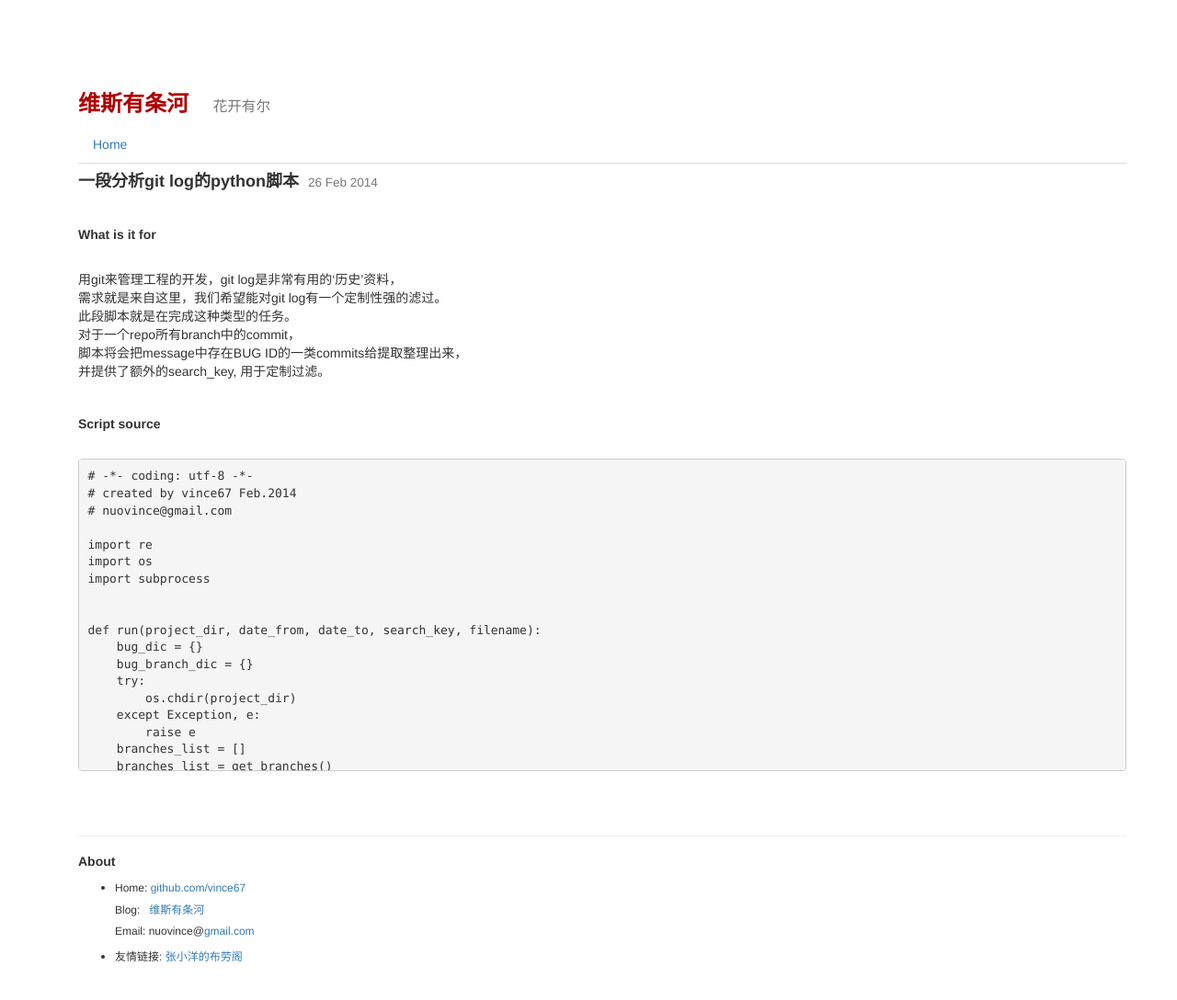
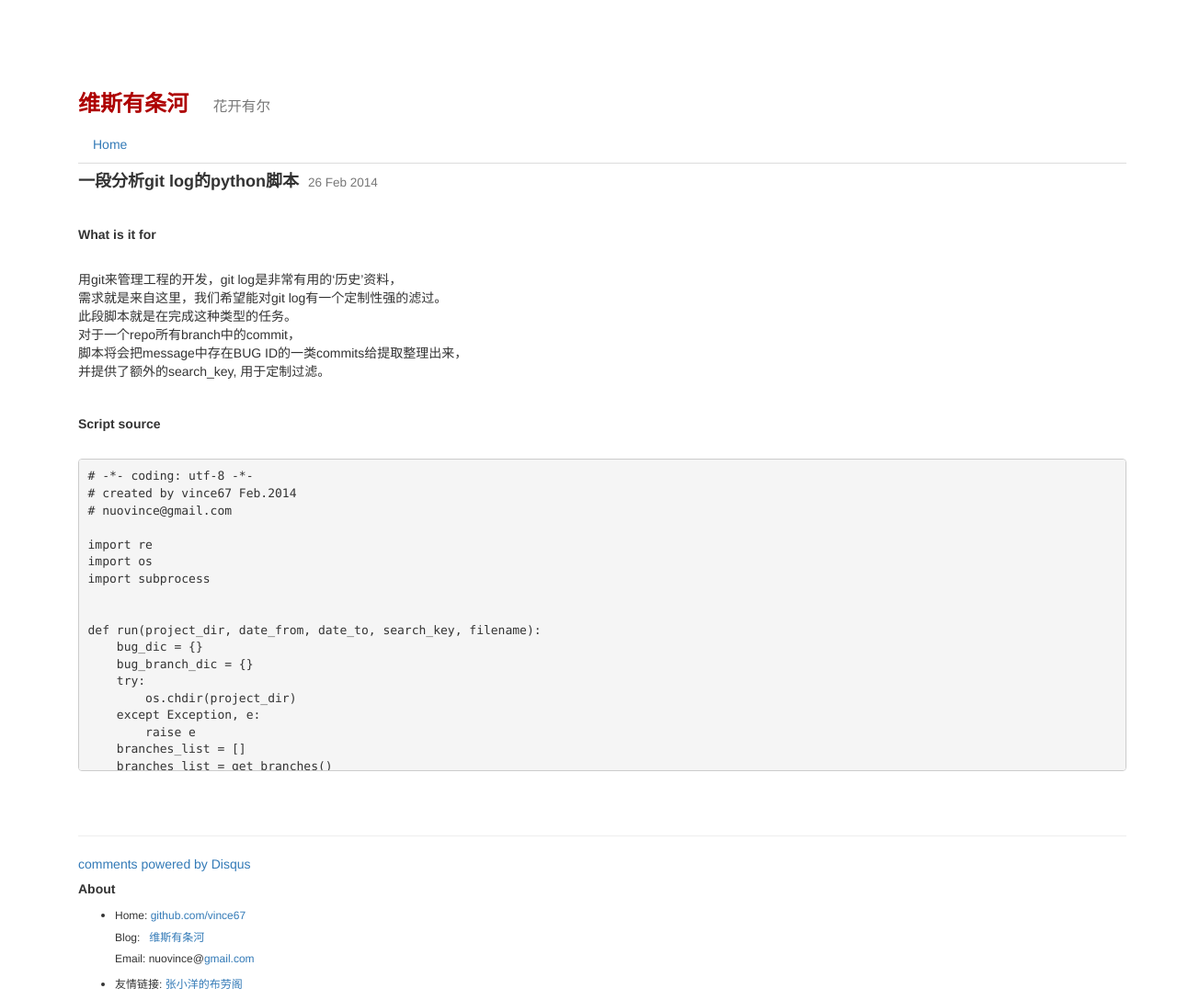
Before and after one commit to vince67/vince67.github.io, a Jekyll site: the page built from _posts/2014-02-26-abstract_message_from_git_log.html, in a window 1280 px wide. Shown: the whole page at 92% size. Built offline with Jekyll 4.4.1, drawn with Linux system fonts in a browser that asks for light colours; nearby versions of some CDN libraries; comment, search, counter and statistics services are not loaded; before the commit the page ends 1058 px from its top, so only the background shows below that.

Commit message:
Update default.html

```diff
--- a/_layouts/default.html
+++ b/_layouts/default.html
@@ -20,6 +20,22 @@
             <div class="span4">
                 <br /><br />
                 <hr />
+                {% if {{page.comments}} %}
+                     <div id="disqus_thread"></div>
+                    <script type="text/javascript">
+                        /* * * CONFIGURATION VARIABLES: EDIT BEFORE PASTING INTO YOUR WEBPAGE * * */
+                        var disqus_shortname = 'vincehasariver'; // required: replace example with your forum shortname
+
+                        /* * * DON'T EDIT BELOW THIS LINE * * */
+                        (function() {
+                            var dsq = document.createElement('script'); dsq.type = 'text/javascript'; dsq.async = true;
+                            dsq.src = '//' + disqus_shortname + '.disqus.com/embed.js';
+                            (document.getElementsByTagName('head')[0] || document.getElementsByTagName('body')[0]).appendChild(dsq);
+                        })();
+                    </script>
+                    <noscript>Please enable JavaScript to view the <a href="http://disqus.com/?ref_noscript">comments powered by Disqus.</a></noscript>
+                    <a href="http://disqus.com" class="dsq-brlink">comments powered by <span class="logo-disqus">Disqus</span></a>
+                 {% endif %}
                 <h5  align="left" ><strong>About</strong></h5>
                 <ul>
                     <li>
```
